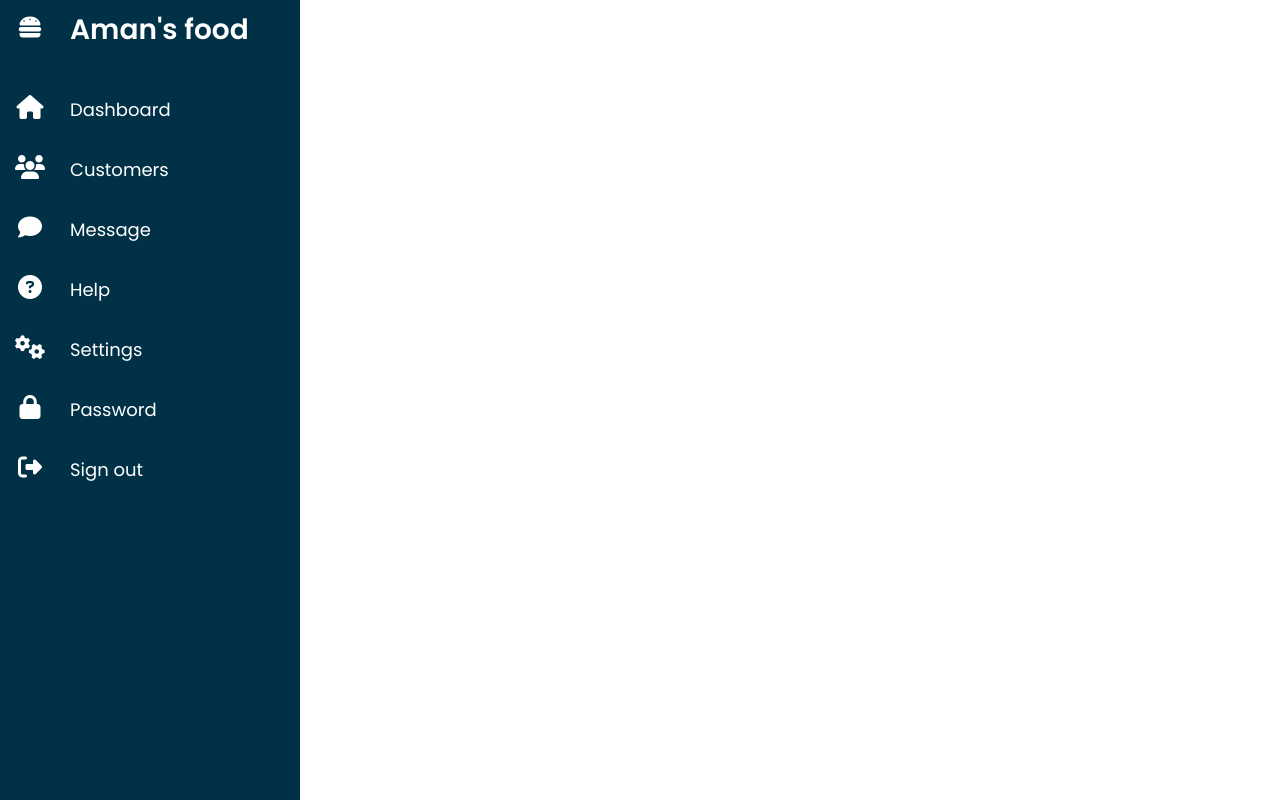
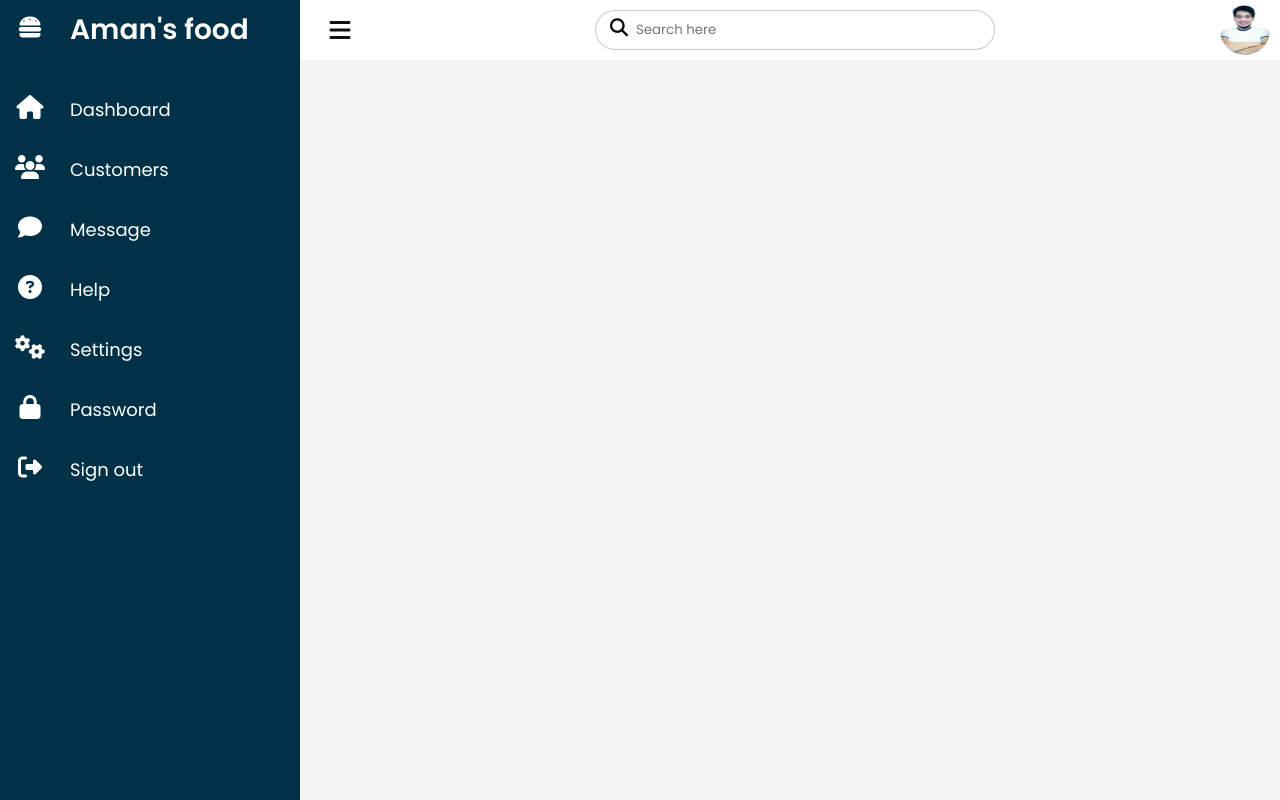
Before and after one commit to omon490/dashboard-foods, a plain HTML site: page index.html in a window 1280 px wide. Drawn offline with Linux system fonts and the light colour scheme.

Commit message:
Add topbar section and styles

```diff
--- a/index.html
+++ b/index.html
@@ -72,7 +72,45 @@
         </li>
       </ul>
     </div>
+
+    <!-- dash-main -->
+    <div class="main">
+
+      <h2 class="visually-hidden">Dashboard main</h2>
+
+      <!-- topbar-section -->
+      <div class="topbar">
+        <div class="topbar__toggle" onclick="toggleMenu();"></div>
+        <div class="topbar__search search">
+          <label class="search__label" for="search">
+            <input class="search__input" name="search" id="search" type="text" placeholder="Search here">
+            <i class="search__logo fas fa-search"></i>
+          </label>
+        </div>
+        <div class="topbar__user">
+          <img class="topbar__user-img" src="img/user.png" alt="user-img" width="50" height="50">
+        </div>
+      </div>
+
+
+    </div>
+
+
+
+
+
+
+
+
+
+
+
+
+
+
+
   </div>
 
+  <script src="js/main.js"></script>
 </body>
 </html>
--- a/js/main.js
+++ b/js/main.js
@@ -0,0 +1,10 @@
+// sidebarri toggle qiladi
+function toggleMenu() {
+  let toggle = document.querySelector(".topbar__toggle")
+  let navigation = document.querySelector(".navigation")
+  let main = document.querySelector(".main")
+
+  toggle.classList.toggle("active")
+  navigation.classList.toggle("active")
+  main.classList.toggle("active")
+}
--- a/scss/blocks/_blocks-all.scss
+++ b/scss/blocks/_blocks-all.scss
@@ -1,2 +1,5 @@
 @import "container";
 @import "navigation";
+@import "main";
+@import "topbar";
+@import "search";
--- /dev/null
+++ b/scss/blocks/_main.scss
@@ -0,0 +1,34 @@
+
+.main {
+  position: absolute;
+  width: calc(100% - 300px);
+  left: 300px;
+  min-height: 100vh;
+  background-color: $lacteal;
+  transition: 0.5s;
+}
+
+.main.active {
+  width: calc(100% - 60px);
+  left: 60px;
+}
+
+@include breakpoint-down (990) {
+  .main {
+    width: 100%;
+    left: 0;
+  }
+
+  .main.active {
+    width: calc(100% - 300px);
+    left: 300px;
+  }
+}
+
+@include breakpoint-down (480) {
+  .main,
+  .main.active {
+    width: 100%;
+    left: 0;
+  }
+}
--- /dev/null
+++ b/scss/blocks/_search.scss
@@ -0,0 +1,25 @@
+.search {
+  width: 400px;
+  margin: 0 10px;
+}
+
+.search__label {
+  position: relative;
+  width: 100%;
+}
+
+.search__input {
+  width: 100%;
+  height: 40px;
+  border-radius: 40px;
+  padding: 5px 20px;
+  padding-left: 40px;
+  outline: none;
+  border: 1px solid rgba(0, 0, 0, 0.2);
+}
+
+.search__logo {
+  position: absolute;
+  left: 15px;
+  top: 4px;
+}
--- /dev/null
+++ b/scss/blocks/_topbar.scss
@@ -0,0 +1,63 @@
+.topbar {
+  padding: 0 10px;
+  width: 100%;
+  background-color: $white;
+  height: 60px;
+  display: flex;
+  justify-content: space-between;
+  align-items: center;
+}
+
+.topbar__toggle {
+  position: relative;
+  width: 60px;
+  height: 60px;
+  cursor: pointer;
+
+  &::before {
+    content: "\f0c9";
+    font-family: fontAwesome;
+    position: absolute;
+    width: 100%;
+    height: 100%;
+    line-height: 60px;
+    font-size: 24px;
+    text-align: center;
+    color: $black;
+  }
+}
+
+.topbar__search {
+  position: relative;
+}
+
+.topbar__user {
+  position: relative;
+  min-width: 50px;
+  width: 50px;
+  height: 50px;
+  cursor: pointer;
+}
+
+.topbar__user-img {
+  position: absolute;
+  top: 0;
+  left: 0;
+  width: 100%;
+  height: 100%;
+  object-fit: unset;
+  border-radius: 50%;
+}
+
+@include breakpoint-down (480) {
+  .topbar__toggle.active {
+    position: fixed;
+    z-index: 2000;
+    right: 0;
+    left: initial;
+
+    &::before {
+      color: $white;
+    }
+  }
+}
```
Also changed, not shown: css/styles.css, 1 other file.
